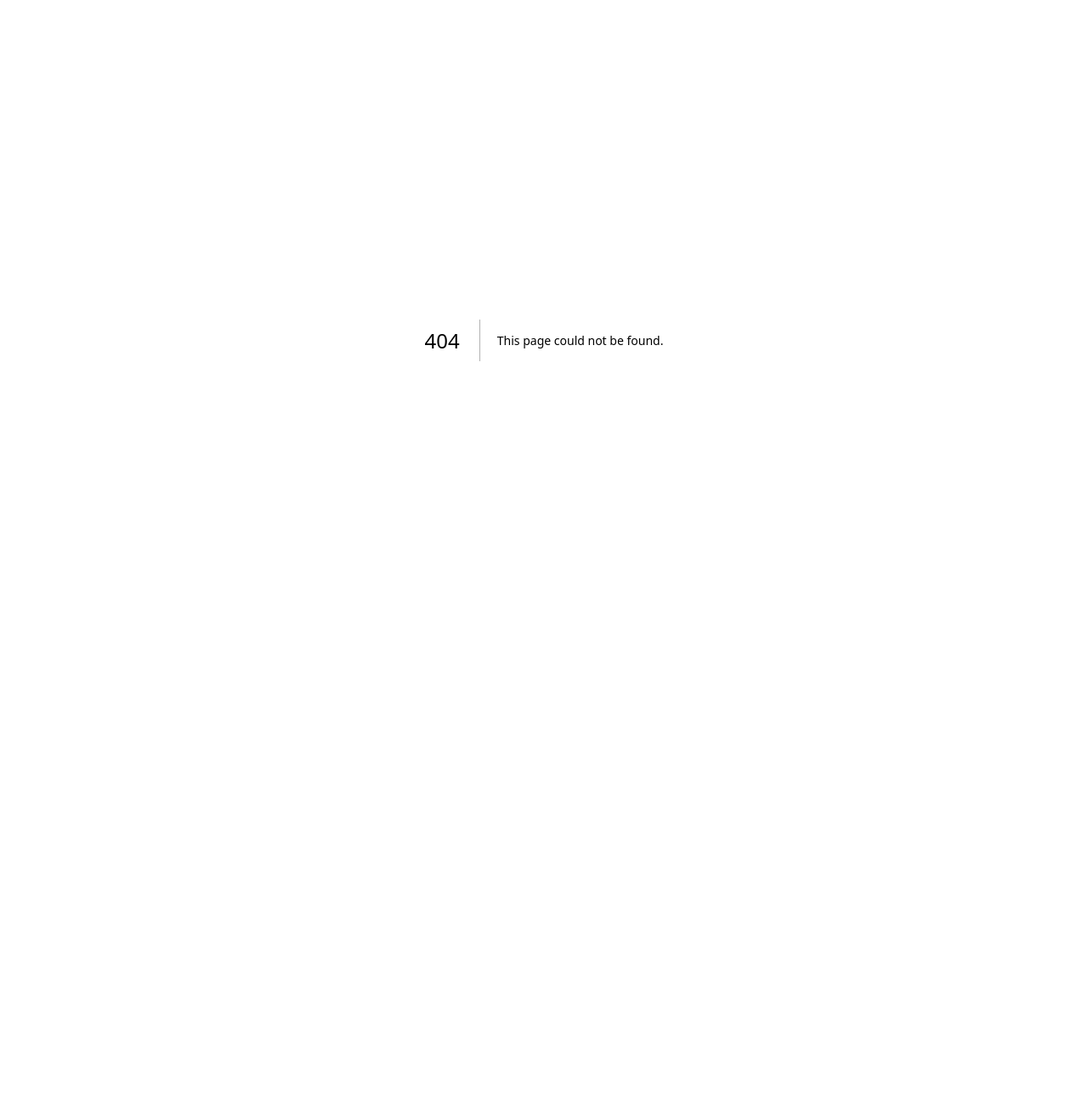
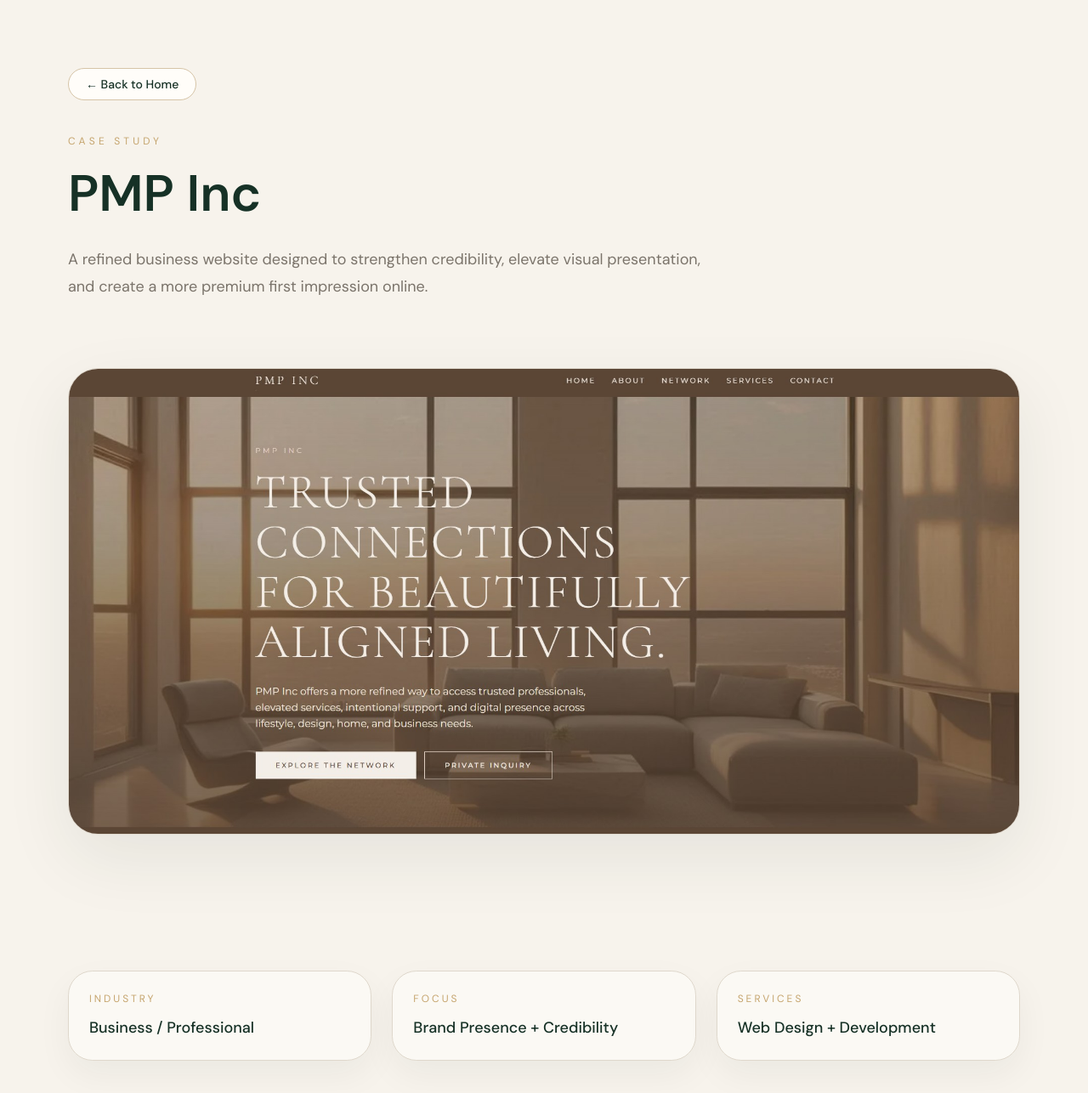
Before and after one commit to laurenabigailparker/lauren-portfolio, a Next.js app: page /case-study/pmp in a window 1280 px wide. Before the commit this address had no page. Shown: the top 1286 px of the page at 85% size. Before the commit the page ends 800 px from the top, so only its background shows below. Built offline with nearby package versions, Linux system fonts and the light colour scheme.

Commit message:
upgrade pmp case study page

```diff
--- /dev/null
+++ b/app/case-study/pmp/page.tsx
@@ -0,0 +1,202 @@
+"use client";
+
+import Link from "next/link";
+import { motion } from "framer-motion";
+
+const fadeUp = {
+  initial: { opacity: 0, y: 30 },
+  whileInView: { opacity: 1, y: 0 },
+  viewport: { once: true, amount: 0.2 },
+  transition: { duration: 0.7, ease: "easeOut" as const },
+};
+
+export default function PMPCaseStudy() {
+  return (
+    <main className="min-h-screen bg-[#F7F3EC] text-[#1E221F]">
+      <section className="px-6 py-16 md:px-12 md:py-20 lg:px-20">
+        <motion.div
+          initial={{ opacity: 0, y: 35 }}
+          animate={{ opacity: 1, y: 0 }}
+          transition={{ duration: 0.8 }}
+          className="mx-auto max-w-6xl"
+        >
+          <Link
+            href="/"
+            className="inline-flex rounded-full border border-[#D6C4A7] bg-[#FFFDF9] px-5 py-2 text-sm font-medium text-[#163126] transition duration-300 hover:bg-[#F6F1E8]"
+          >
+            ← Back to Home
+          </Link>
+
+          <div className="mt-10 max-w-3xl">
+            <p className="text-xs uppercase tracking-[0.35em] text-[#C5A46D]">
+              Case Study
+            </p>
+
+            <h1 className="mt-4 text-4xl font-semibold leading-tight text-[#163126] md:text-6xl">
+              PMP Inc
+            </h1>
+
+            <p className="mt-6 text-base leading-8 text-[#7B746B] md:text-lg">
+              A refined business website designed to strengthen credibility,
+              elevate visual presentation, and create a more premium first
+              impression online.
+            </p>
+          </div>
+        </motion.div>
+      </section>
+
+      <section className="px-6 pb-16 md:px-12 md:pb-20 lg:px-20">
+        <motion.div {...fadeUp} className="mx-auto max-w-6xl">
+          <div className="overflow-hidden rounded-[2.2rem] border border-[#DFD8CC] bg-[#FCFAF6]/90 shadow-[0_28px_80px_rgba(22,49,38,0.08)]">
+            <img
+              src="/pmp-case.jpg"
+              alt="PMP Inc website mockup"
+              className="w-full object-cover"
+            />
+          </div>
+        </motion.div>
+      </section>
+
+      <section className="px-6 py-16 md:px-12 md:py-20 lg:px-20">
+        <motion.div
+          {...fadeUp}
+          className="mx-auto grid max-w-6xl gap-6 md:grid-cols-3"
+        >
+          <div className="rounded-[1.8rem] border border-[#DFD8CC] bg-[#FCFAF6]/90 p-6 shadow-[0_16px_40px_rgba(22,49,38,0.05)]">
+            <p className="text-xs uppercase tracking-[0.25em] text-[#C5A46D]">
+              Industry
+            </p>
+            <p className="mt-3 text-lg font-medium text-[#163126]">
+              Business / Professional
+            </p>
+          </div>
+
+          <div className="rounded-[1.8rem] border border-[#DFD8CC] bg-[#FCFAF6]/90 p-6 shadow-[0_16px_40px_rgba(22,49,38,0.05)]">
+            <p className="text-xs uppercase tracking-[0.25em] text-[#C5A46D]">
+              Focus
+            </p>
+            <p className="mt-3 text-lg font-medium text-[#163126]">
+              Brand Presence + Credibility
+            </p>
+          </div>
+
+          <div className="rounded-[1.8rem] border border-[#DFD8CC] bg-[#FCFAF6]/90 p-6 shadow-[0_16px_40px_rgba(22,49,38,0.05)]">
+            <p className="text-xs uppercase tracking-[0.25em] text-[#C5A46D]">
+              Services
+            </p>
+            <p className="mt-3 text-lg font-medium text-[#163126]">
+              Web Design + Development
+            </p>
+          </div>
+        </motion.div>
+      </section>
+
+      <section className="bg-[linear-gradient(180deg,#EEF4EF_0%,#F7F3EC_100%)] px-6 py-16 md:px-12 md:py-20 lg:px-20">
+        <motion.div
+          {...fadeUp}
+          className="mx-auto grid max-w-6xl gap-8 lg:grid-cols-[0.95fr_1.05fr]"
+        >
+          <div>
+            <p className="text-xs uppercase tracking-[0.35em] text-[#C5A46D]">
+              The Challenge
+            </p>
+            <h2 className="mt-3 text-3xl font-semibold text-[#163126] md:text-5xl">
+              Turning a standard business presence into something more polished.
+            </h2>
+            <div className="mt-4 h-[2px] w-14 bg-[#C5A46D]" />
+          </div>
+
+          <div className="space-y-6 text-base leading-8 text-[#7B746B]">
+            <p>
+              The goal for PMP Inc was to create a digital presence that felt
+              more professional, more intentional, and more aligned with a
+              premium brand experience.
+            </p>
+            <p>
+              The site needed to communicate trust quickly, present the business
+              in a more refined way, and feel visually strong without becoming
+              overdesigned.
+            </p>
+          </div>
+        </motion.div>
+      </section>
+
+      <section className="px-6 py-16 md:px-12 md:py-20 lg:px-20">
+        <motion.div
+          {...fadeUp}
+          className="mx-auto grid max-w-6xl gap-6 md:grid-cols-3"
+        >
+          <div className="rounded-[1.9rem] border border-[#DFD8CC] bg-[#FCFAF6]/90 p-7 shadow-[0_18px_45px_rgba(22,49,38,0.06)]">
+            <p className="text-sm uppercase tracking-[0.24em] text-[#C5A46D]">
+              Strategy
+            </p>
+            <p className="mt-4 text-sm leading-8 text-[#7B746B]">
+              Build a cleaner, more structured layout that immediately feels
+              credible and visually organized.
+            </p>
+          </div>
+
+          <div className="rounded-[1.9rem] border border-[#DFD8CC] bg-[#FCFAF6]/90 p-7 shadow-[0_18px_45px_rgba(22,49,38,0.06)]">
+            <p className="text-sm uppercase tracking-[0.24em] text-[#C5A46D]">
+              Design Direction
+            </p>
+            <p className="mt-4 text-sm leading-8 text-[#7B746B]">
+              Use premium spacing, more intentional hierarchy, and a polished
+              visual style that feels modern and established.
+            </p>
+          </div>
+
+          <div className="rounded-[1.9rem] border border-[#DFD8CC] bg-[#FCFAF6]/90 p-7 shadow-[0_18px_45px_rgba(22,49,38,0.06)]">
+            <p className="text-sm uppercase tracking-[0.24em] text-[#C5A46D]">
+              Outcome
+            </p>
+            <p className="mt-4 text-sm leading-8 text-[#7B746B]">
+              A stronger first impression, elevated brand presentation, and a
+              website that feels more premium from the first click.
+            </p>
+          </div>
+        </motion.div>
+      </section>
+
+      <section className="px-6 py-16 md:px-12 md:py-20 lg:px-20">
+        <motion.div
+          {...fadeUp}
+          className="mx-auto max-w-6xl rounded-[2.2rem] border border-[#163126] bg-[linear-gradient(180deg,#163126_0%,#10241C_100%)] p-8 text-white shadow-[0_28px_80px_rgba(22,49,38,0.16)] md:p-12"
+        >
+          <p className="text-xs uppercase tracking-[0.35em] text-[#DCC5A1]">
+            Result
+          </p>
+
+          <h2 className="mt-4 max-w-3xl text-3xl font-semibold leading-tight md:text-5xl">
+            A site that feels more established, more premium, and more aligned
+            with the kind of brand experience that builds trust.
+          </h2>
+
+          <p className="mt-6 max-w-3xl text-base leading-8 text-white/82">
+            The final direction gave PMP Inc a more confident and polished
+            online presence — one that better supports credibility, reflects the
+            professionalism of the brand, and leaves a stronger impression with
+            potential clients.
+          </p>
+
+          <div className="mt-8 flex flex-wrap gap-4">
+            <Link
+              href="https://pmp-inc-website.vercel.app/"
+              target="_blank"
+              className="rounded-full bg-[#F5EDE3] px-6 py-3 text-sm font-medium text-[#163126] transition duration-300 hover:opacity-90"
+            >
+              View Live Site
+            </Link>
+
+            <Link
+              href="/#contact"
+              className="rounded-full border border-white/20 px-6 py-3 text-sm font-medium text-white transition duration-300 hover:bg-white/10"
+            >
+              Start a Project
+            </Link>
+          </div>
+        </motion.div>
+      </section>
+    </main>
+  );
+}
```
